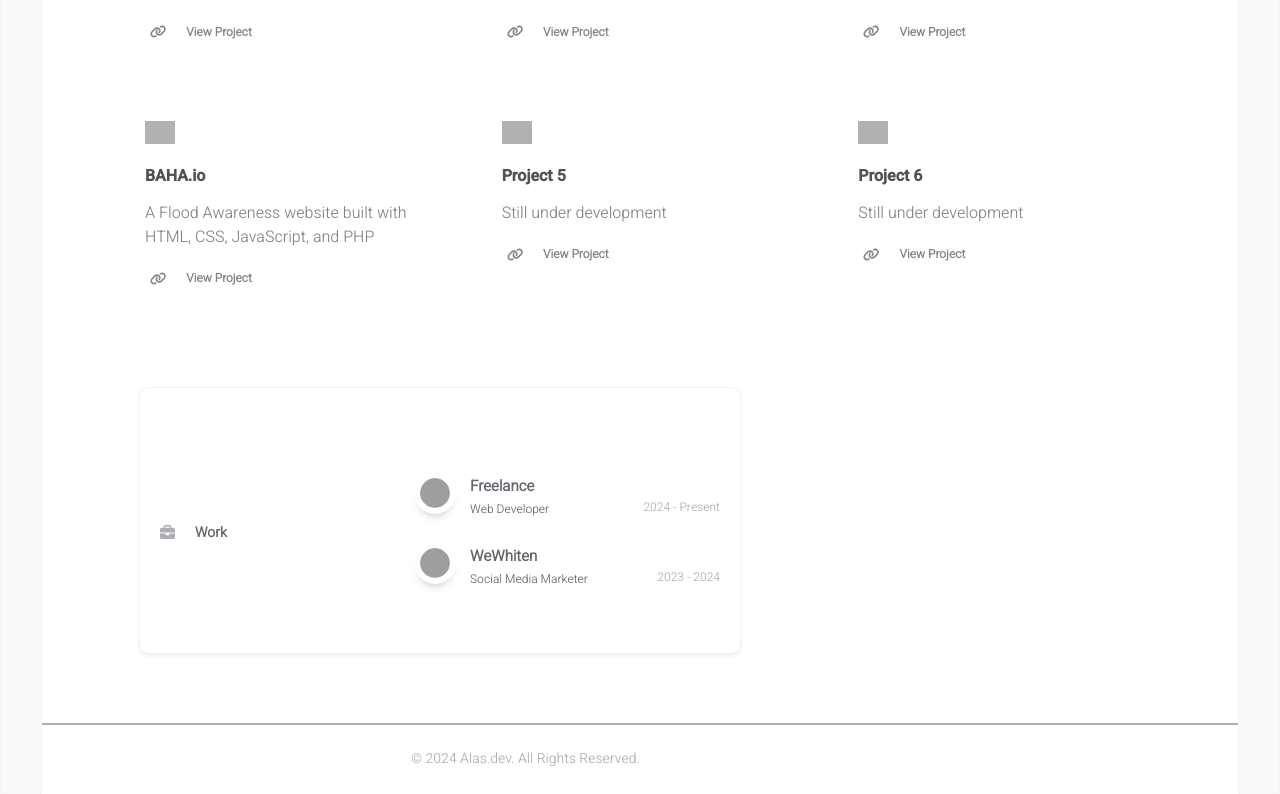
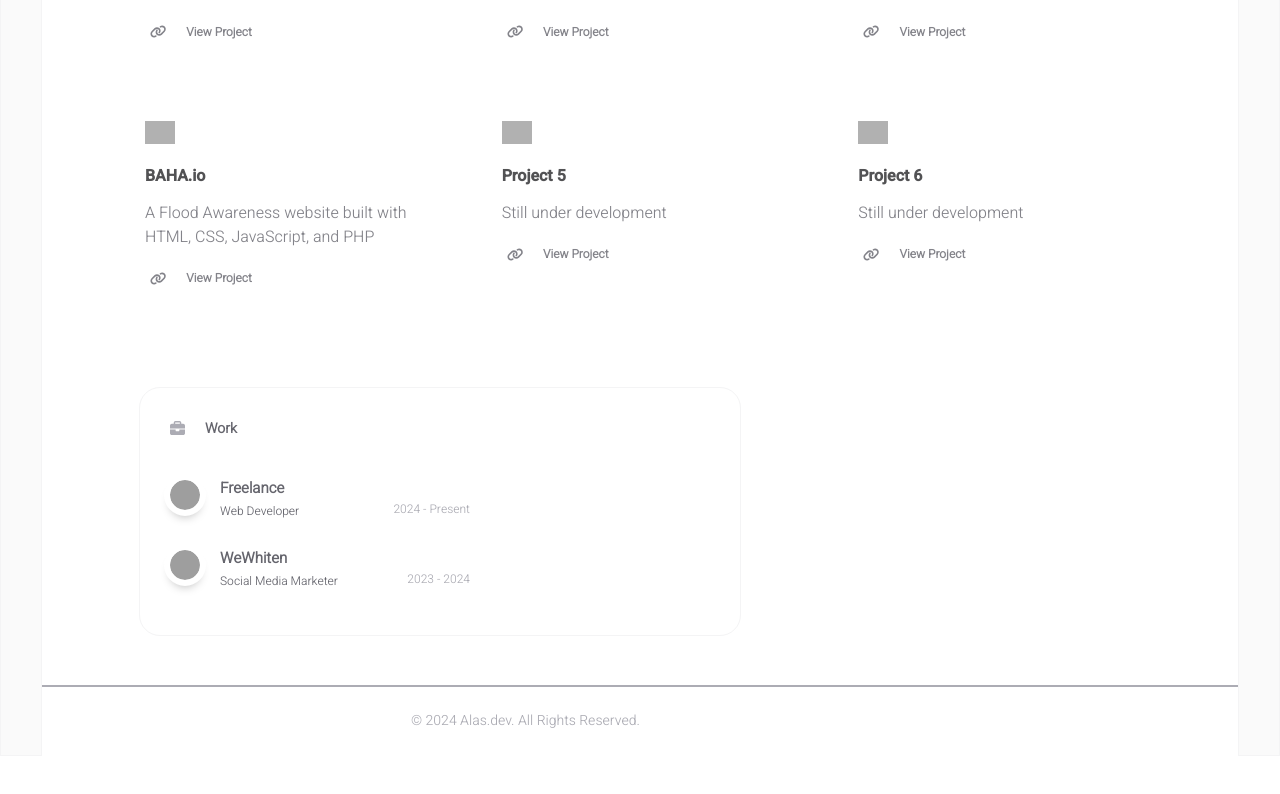
Before and after one commit to Alas-3/alas.dev, a React (Create React App) app: page / in a window 1280 px wide. Shown: the part 777-1571 px from the top of the page. After the commit the page ends 1533 px from the top, so only its background shows below. Built offline with nearby package versions, Linux system fonts and the light colour scheme; grey boxes are pictures that could not be loaded.

Commit message:
fixed card css error

```diff
--- a/src/components/common/card.jsx
+++ b/src/components/common/card.jsx
@@ -6,15 +6,15 @@ import "./styles/card.css";
 const Card = (props) => {
 	const { icon, title, body } = props;
 	return (
-		<div className="card">
-			<div className="card-container">
-				<div className="card-header">
-					<div className="card-icon">
+		<div className="card-home">
+			<div className="card-container-home">
+				<div className="card-header-home">
+					<div className="card-icon-home">
 						<FontAwesomeIcon icon={icon} />
 					</div>
-					<div className="card-title">{title}</div>
+					<div className="card-title-home">{title}</div>
 				</div>
-				<div className="card-body">
+				<div className="card-body-home">
 					<div className="card-text">{body}</div>
 				</div>
 			</div>
--- a/src/components/common/styles/card.css
+++ b/src/components/common/styles/card.css
@@ -1,35 +1,35 @@
 @import "../../../data/styles.css";
 
-.card {
+.card-home {
 	mix-blend-mode: normal;
 	border-radius: 20px;
 	outline: 1px solid #f4f4f5;
 }
 
-.card-container {
+.card-container-home {
 	padding: 30px;
 	padding-bottom: 5px;
 	width: 200px;
 }
 
-.card-header {
+.card-header-home {
 	display: flex;
 	align-items: center;
 }
 
-.card-icon {
+.card-icon-home {
 	font-size: 15px;
 	color: var(--tertiary-color);
 }
 
-.card-title {
+.card-title-home {
 	color: var(--secondary-color);
 	font-size: 14px;
 	padding-left: 20px;
 	font-weight: 650;
 }
 
-.card-body {
+.card-body-home {
 	padding-top: 40px;
 	font-size: 15px;
 }
```
